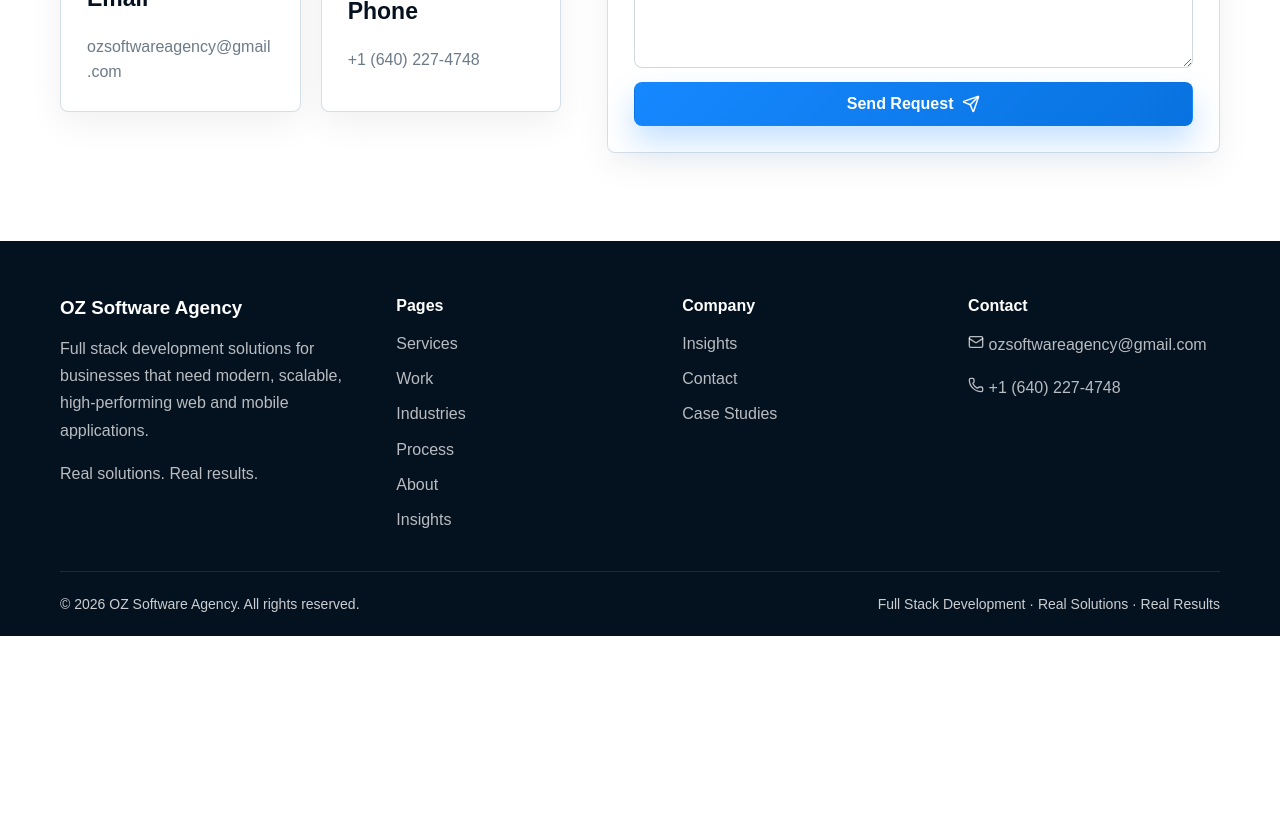
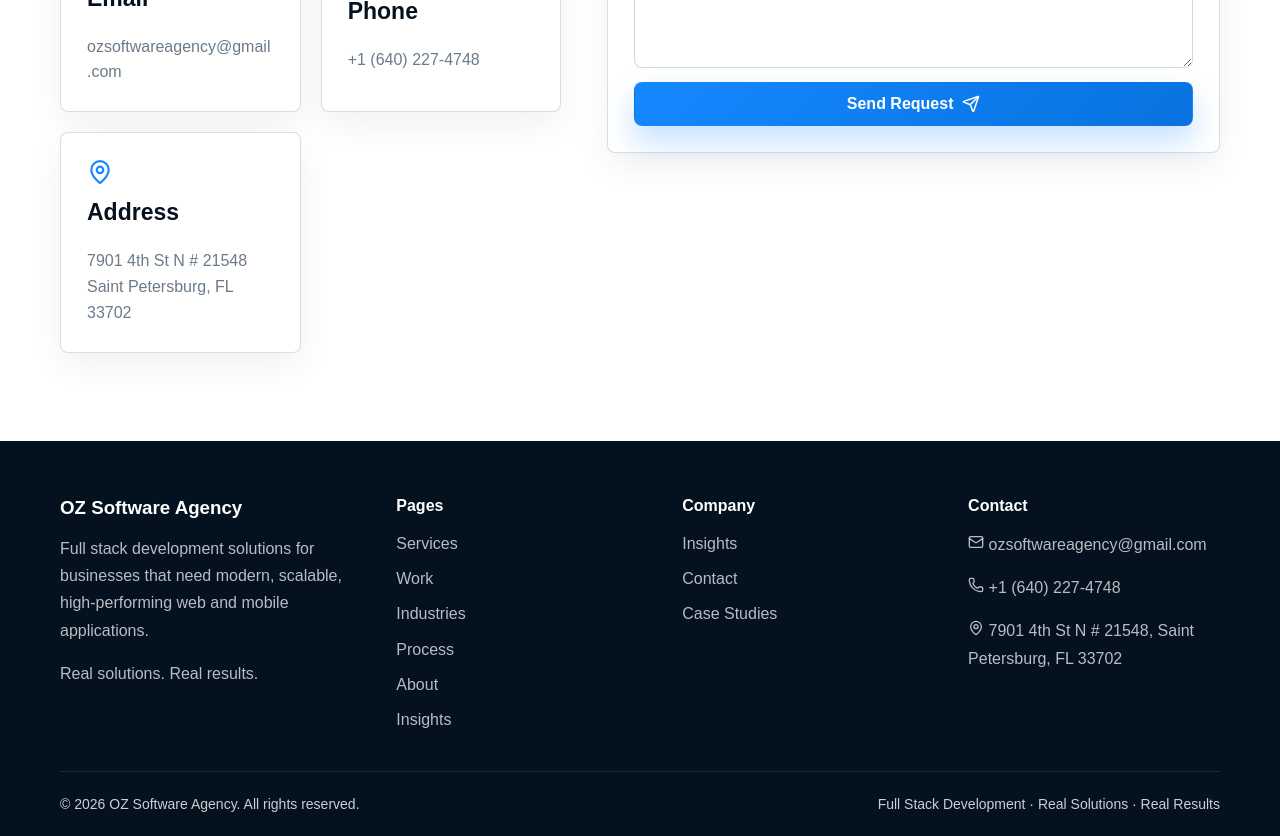
Before and after one commit to ZainAftab-dev/strategeon-softwares, a Next.js app: page /contact in a window 1280 px wide. Shown: the part 1100-1936 px from the top of the page. Before the commit the page ends 1736 px from the top, so only its background shows below. Built offline with nearby package versions, Linux system fonts and the light colour scheme.

Commit message:
Add Saint Petersburg address to contact page and footer
Co-Authored-By: Claude Sonnet 4.6 <noreply@anthropic.com>

```diff
--- a/app/contact/page.js
+++ b/app/contact/page.js
@@ -1,4 +1,4 @@
-import { Mail, Phone } from "lucide-react";
+import { Mail, MapPin, Phone } from "lucide-react";
 import { ContactForm } from "@/components/ContactForm";
 import { PageHero } from "@/components/PageHero";
 
@@ -36,6 +36,11 @@ export default function ContactPage() {
                 <h3>Phone</h3>
                 <p>+1 (640) 227-4748</p>
               </div>
+              <div className="card">
+                <MapPin size={26} className="card-icon" />
+                <h3>Address</h3>
+                <p>7901 4th St N # 21548<br />Saint Petersburg, FL 33702</p>
+              </div>
             </div>
           </div>
           <ContactForm />
--- a/components/Footer.js
+++ b/components/Footer.js
@@ -1,5 +1,5 @@
 import Link from "next/link";
-import { Mail, Phone } from "lucide-react";
+import { Mail, MapPin, Phone } from "lucide-react";
 import { navItems } from "@/data/site";
 
 export function Footer() {
@@ -35,6 +35,7 @@ export function Footer() {
             <h4>Contact</h4>
             <p><Mail size={16} /> ozsoftwareagency@gmail.com</p>
             <p><Phone size={16} /> +1 (640) 227-4748</p>
+            <p><MapPin size={16} /> 7901 4th St N # 21548, Saint Petersburg, FL 33702</p>
           </div>
         </div>
         <div className="footer-bottom">
```
